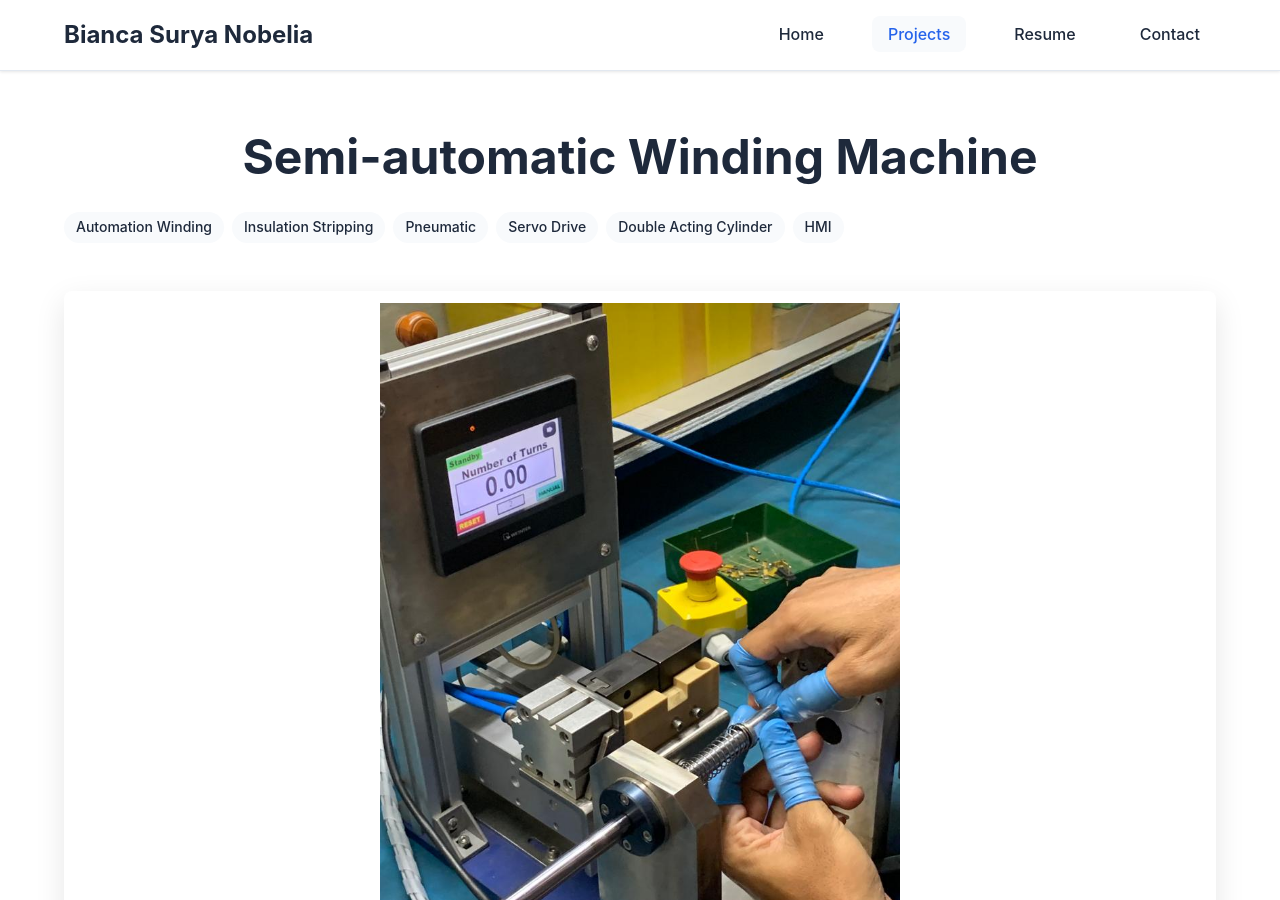
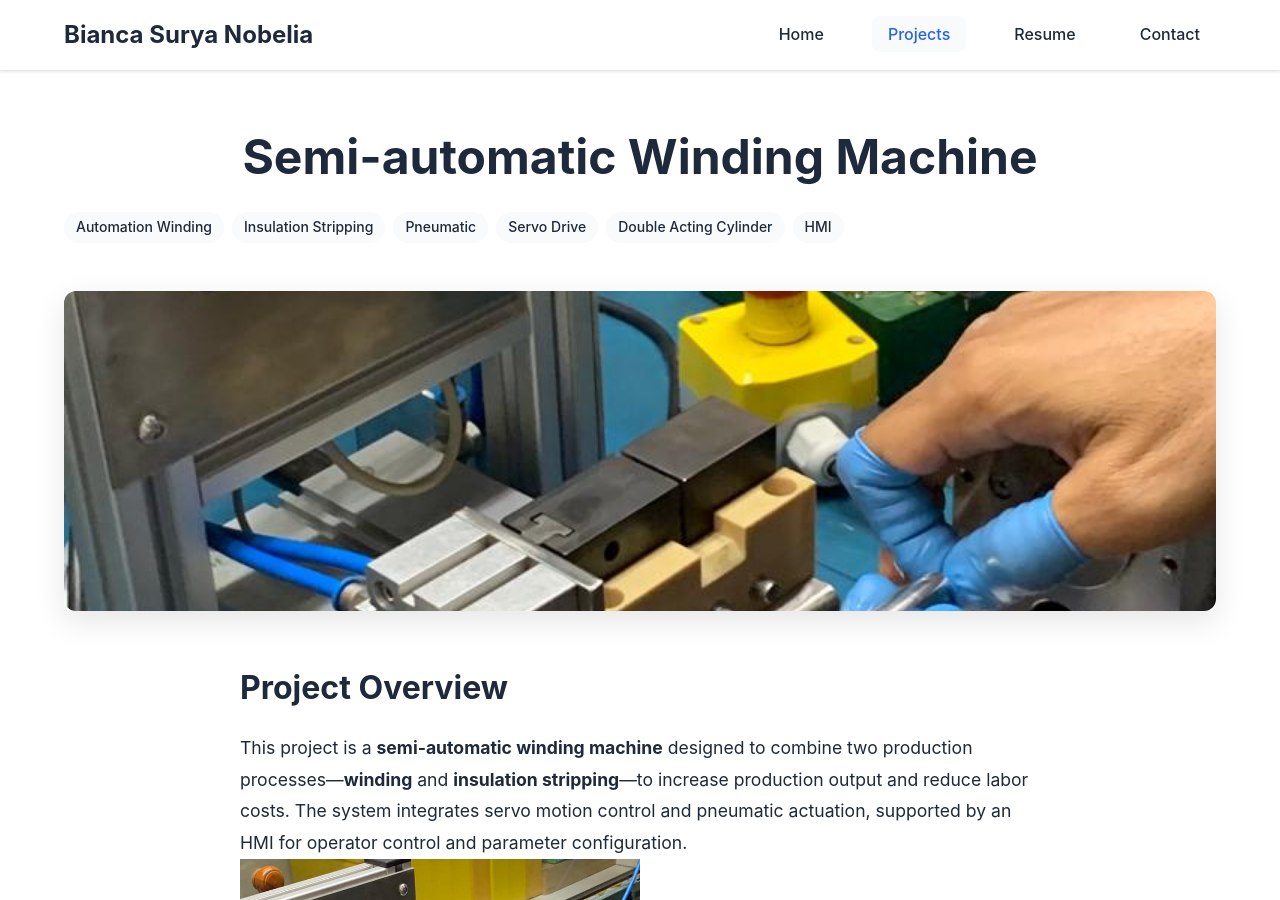
Before and after one commit to BiancaNobelia/biancanobelia.github.io, a Jekyll site: the page built from _projects/semi-automatic-winding.md, in a window 1280 px wide and 900 px high. Built offline with Jekyll 4.4.1, drawn with Linux system fonts in a browser that asks for light colours.

Commit message:
Update project cover image styling

```diff
--- a/_layouts/project.html
+++ b/_layouts/project.html
@@ -22,7 +22,7 @@ layout: default
         {% if page.cover_image %}
         <div class="project-cover">
             <img src="{{ page.cover_image }}" alt="{{ page.title }}"
-     style="width:60%; max-width:520px; height:auto; display:block; margin:12px auto;">
+     style="width:100%; max-height:320px; object-fit:cover; border-radius:12px;">
         </div>
         {% endif %}
 
```
